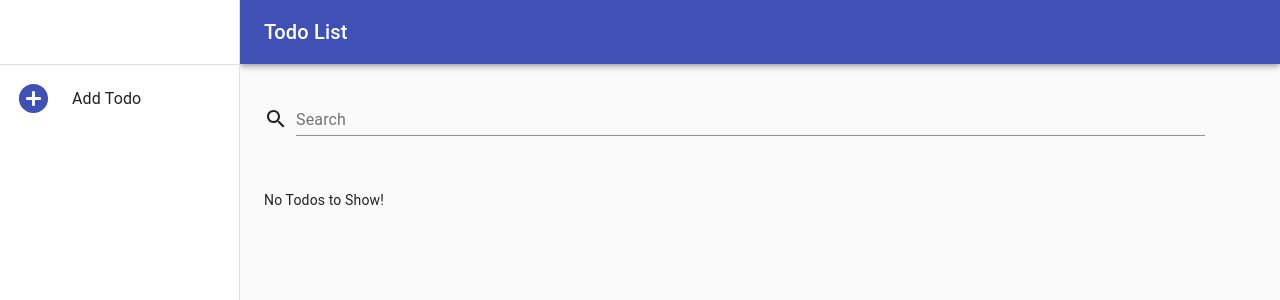
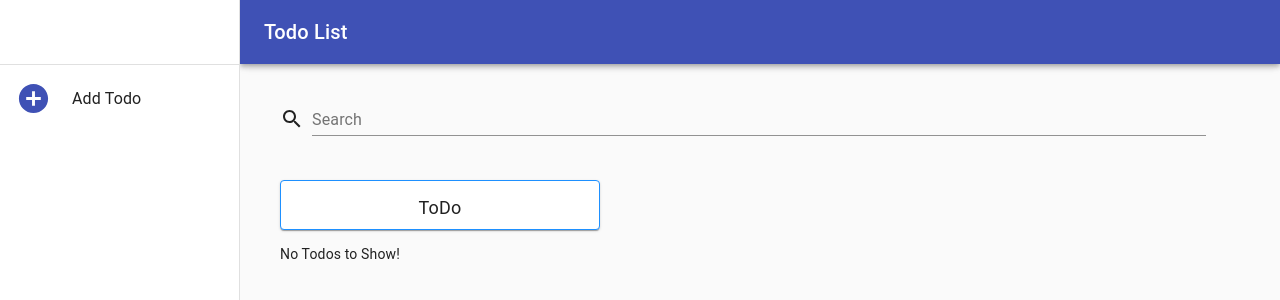
Before and after one commit to labiba71/todo-list, a React (Create React App) app: page / in a window 1280 px wide. Shown: the top 300 px of the page. Built offline with nearby package versions, Linux system fonts and the light colour scheme.

Commit message:
add todopage with style

```diff
--- a/src/layouts/todo-page/Style.ts
+++ b/src/layouts/todo-page/Style.ts
@@ -4,6 +4,9 @@ export const useStyles = makeStyles((theme: Theme) =>
   createStyles({
     root: {
       display: "flex",
+      '& > * + *': {
+        marginLeft: theme.spacing(2),
+      },
     },
     // necessary for content to be below app bar
     toolbar: theme.mixins.toolbar,
@@ -18,6 +21,18 @@ export const useStyles = makeStyles((theme: Theme) =>
       margin: "40px 0",
       display: "flex",
       flexWrap: "wrap",
+      flexDirection: "column"
+    },
+    rootDragNDrop: {
+      flexGrow: 1,
+    },
+    paper: {
+      height: 50,
+      width: "20rem",
+      textAlign:"center",
+      padding: "14px",
+      fontSize: "18px",
+      border: "1px solid dodgerblue"
     },
   })
 );
--- a/src/layouts/todo-page/TodoPage.tsx
+++ b/src/layouts/todo-page/TodoPage.tsx
@@ -1,18 +1,43 @@
-import React from 'react'
+import React, { useEffect } from 'react'
 import { useStyles } from './Style';
 import SearchIcon from "@material-ui/icons/Search";
-import { TextField, Grid, Dialog, DialogContent, DialogTitle } from '@material-ui/core';
+import { TextField, Grid, GridSpacing, Dialog, DialogContent, DialogTitle, Paper } from '@material-ui/core';
 import { CardComponent } from '../../components/card/CardComponent';
 import { DrawerComponent } from '../../components/drawer/DrawerComponent';
 import { AddTodoForm } from '../../components/addTodo/AddTodoForm';
-import { useSelector } from 'react-redux';
-import { State, Todo } from "../../type";
+import { connect } from 'react-redux';
+import { Todo } from "../../type";
+import InfiniteScroll from 'react-infinite-scroll-component';
+import { partialList, get } from "../../redux-toolkit";
+import CircularProgress from '@material-ui/core/CircularProgress';
 
-export const TodoPage = () => {
+const TodoPageComponent = (props: any) => {
+
+
+  let todos: Todo[] = [];
   const classes = useStyles();
+  const [page, setPage] = React.useState(1);
+  const [hasMore, setHasMore] = React.useState(true);
   const [open, setOpen] = React.useState<boolean>(false);
-  const todos = useSelector((state: State) => state.todos);
   const [searchTodo, setSearchTodo] = React.useState<string>("");
+  const [spacing, setSpacing] = React.useState<GridSpacing>(2);
+  const [localTodo, setLocalTodo] = React.useState([] as Todo[]);
+
+  useEffect(() => {
+    const load = () => {
+      todos = props.partialList(page);
+      console.log("Page no: ", page);
+      console.log("New items loaded: ", todos)
+      setLocalTodo(localTodo.concat(todos));
+    }
+    load();
+  }, [page])
+
+  const handleMore = () => {
+    if (page === 2) {
+      setHasMore(false)
+    }
+  };
 
   const handleClose = () => {
     setOpen(false);
@@ -41,16 +66,35 @@ export const TodoPage = () => {
             </Grid>
           </Grid>
         </div>
+        <Grid container className={classes.rootDragNDrop} spacing={2}>
+          <Grid item xs={12}>
+            <Grid container spacing={spacing}>
+              <Grid  item xl={4}>
                 <div className={classes.cardList}>
-          {searchTodo ? (todos.filter(
+                  <Paper className={classes.paper}>ToDo</Paper>
+                  <InfiniteScroll
+                    dataLength={localTodo.length}
+                    hasMore={hasMore}
+                    next={() => {
+                      setPage(page + 1);
+                      handleMore();
+                    }}
+                    loader={<CircularProgress color="secondary" size="60" />}
+                  >
+                    {searchTodo ? (localTodo.filter(
                       (item: Todo) => !item.title.toLowerCase().indexOf(searchTodo.toLowerCase())
                     ).map((filteredItem: Todo) => (
                       <CardComponent key={filteredItem.id} todo={filteredItem} />
-          ))) : todos.length > 0 ?
-              (todos.map((todo, i) => (
+                    ))) : localTodo.length > 0 ?
+                      (localTodo.map((todo, i) => (
                         <CardComponent key={todo.id} todo={todo} />
                       ))) : <p>No Todos to Show!</p>}
+                  </InfiniteScroll>
                 </div>
+              </Grid>
+            </Grid>
+          </Grid>
+        </Grid>
       </main>
       <Dialog
         open={open}
@@ -67,3 +111,7 @@ export const TodoPage = () => {
     </div>
   )
 }
+
+export const TodoPage = connect(null, {
+  partialList, get
+})(TodoPageComponent);
```
Lines whose indentation alone changed are shown as unchanged.
